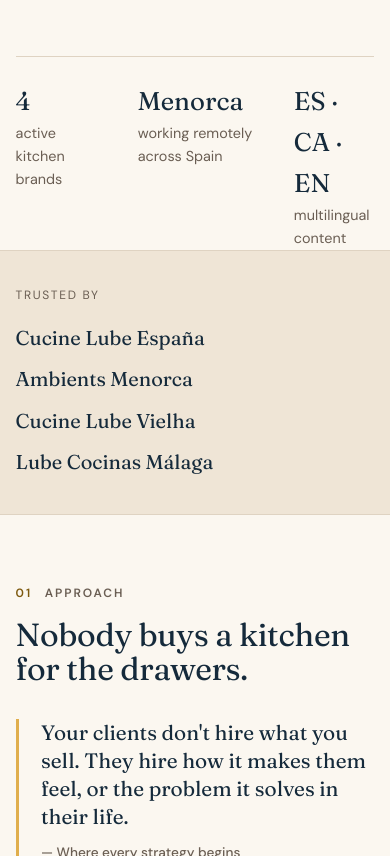
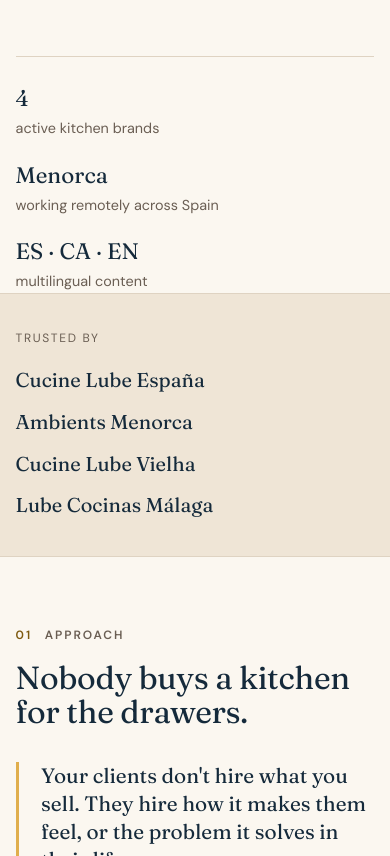
Before and after one commit to JOSEMALEON/portfolio-laia, a plain HTML site: page index.html in a window 390 px wide. Shown: the part 1106-1962 px from the top of the page. Drawn offline with Linux system fonts and the light colour scheme.

Commit message:
Evitar desbordamiento horizontal de las cifras de portada en móviles de 320 px
Detectado en la web publicada con la tipografía real (Fraunces) en catalán e inglés.

Co-Authored-By: Claude Opus 5.5 <noreply@anthropic.com>
Claude-Session: https://claude.ai/code/session_01F5h3wP7nnnH4qLuKSqot7d

```diff
--- a/css/estilos.css
+++ b/css/estilos.css
@@ -298,3 +298,9 @@ footer a{display:inline-block;padding:.65rem 0}
 .case .q{max-width:47%;left:auto;right:4%}
 .q1{top:7%}.q2{top:35%}.q3{top:67%;bottom:auto}
 }
+
+/* Cifras bajo la portada: en móviles pequeños pasan a dos líneas para no desbordar */
+@media(max-width:480px){
+.hero-meta{flex-wrap:wrap;gap:1.1rem 1.8rem}
+.hero-meta strong{font-size:1.4rem}
+}
```
